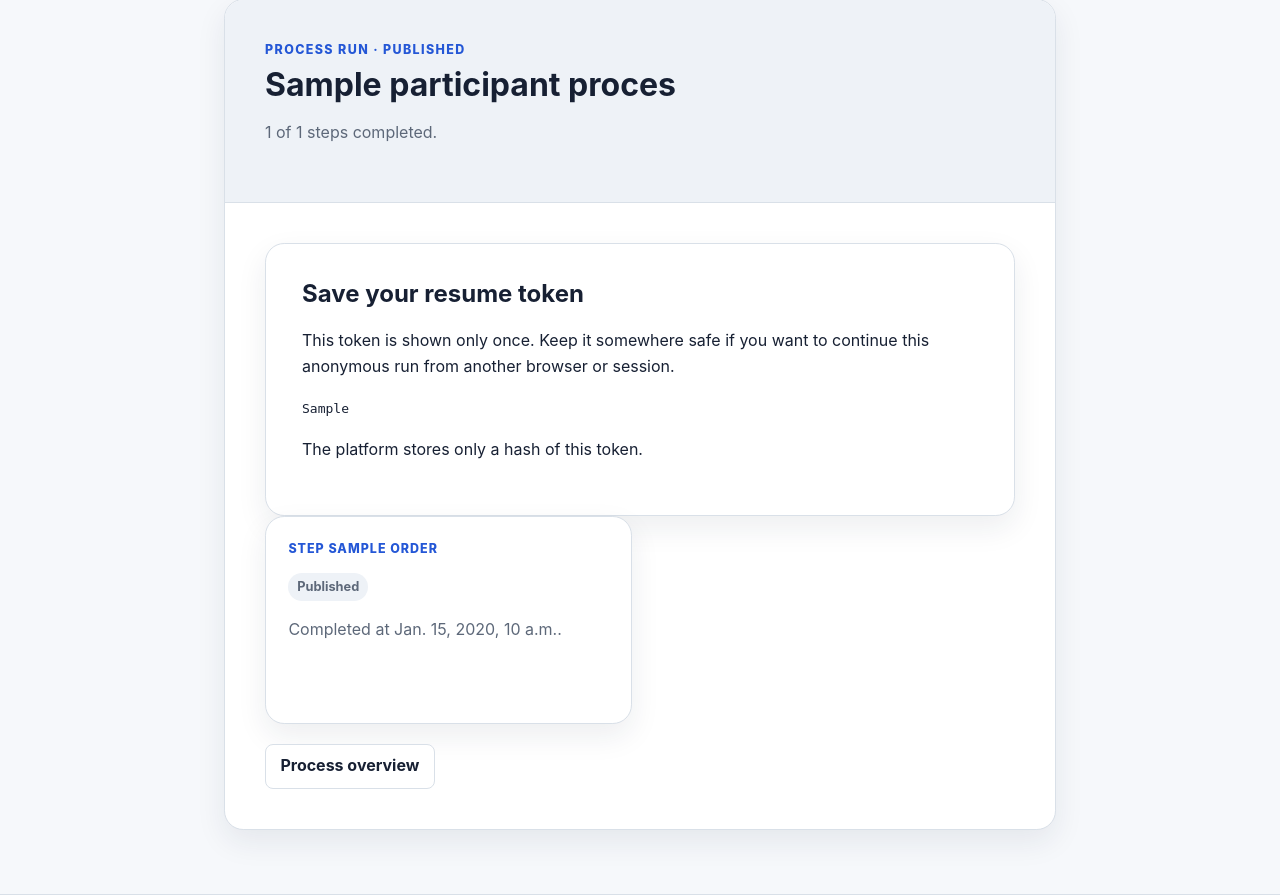
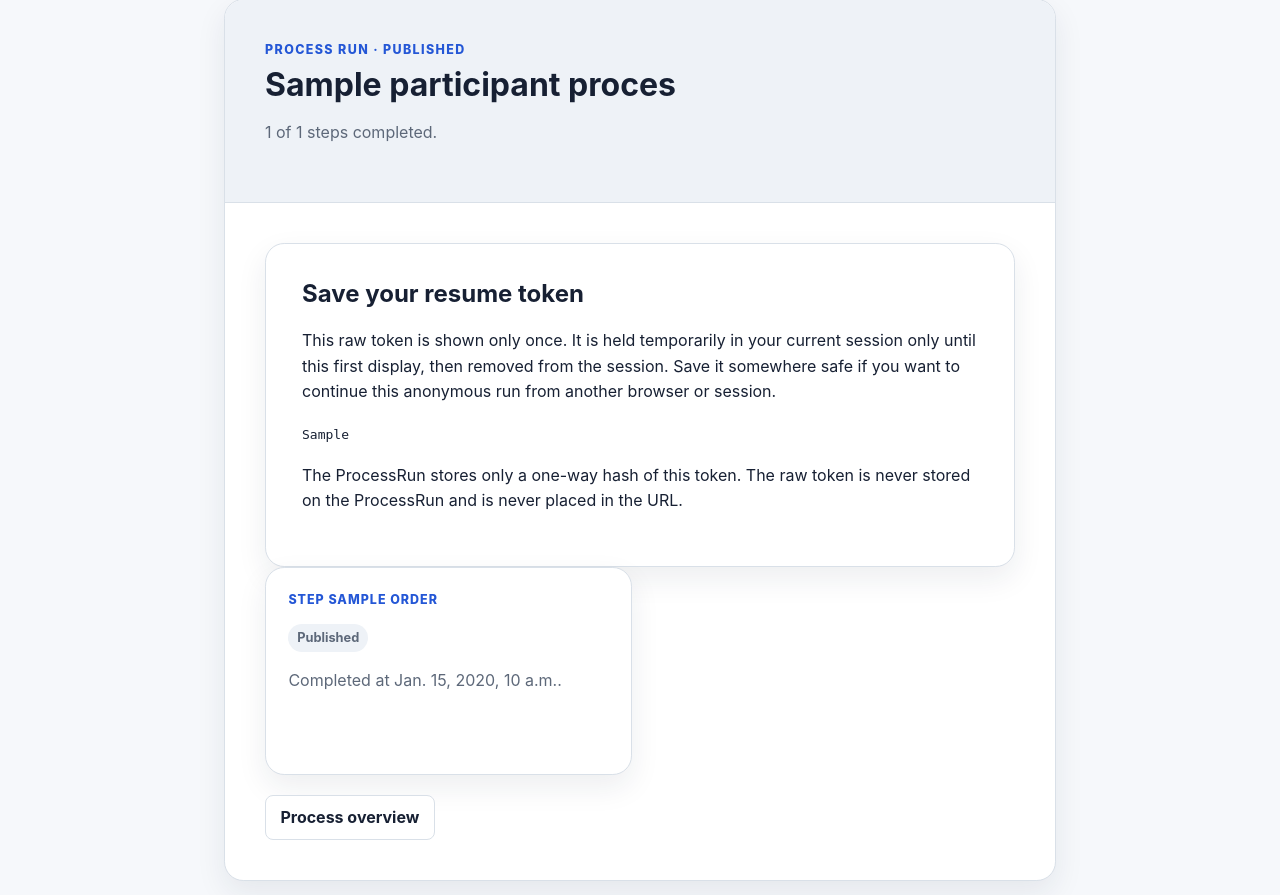
Before and after one commit to SARD-81/dynamic-forms-platform, a Django app: template src/templates/participants/process_run_detail.html in a window 1280 px wide. Shown: the part 122-1017 px from the top of the page. Run offline with Django 5.2, Linux system fonts and the light colour scheme; the template is opened without the code that fills it: most values are stand-ins (such as "Sample title", 1, 10 or a date in 2020).

Commit message:
fix(processes): clarify one-time resume token handling (#42)

```diff
--- a/src/templates/participants/process_run_detail.html
+++ b/src/templates/participants/process_run_detail.html
@@ -12,9 +12,9 @@
 {% if resume_token_once %}
     <section class="auth-card" role="status">
         <h2>Save your resume token</h2>
-        <p>This token is shown only once. Keep it somewhere safe if you want to continue this anonymous run from another browser or session.</p>
+        <p>This raw token is shown only once. It is held temporarily in your current session only until this first display, then removed from the session. Save it somewhere safe if you want to continue this anonymous run from another browser or session.</p>
         <p><code id="resume-token-once">{{ resume_token_once }}</code></p>
-        <p>The platform stores only a hash of this token.</p>
+        <p>The ProcessRun stores only a one-way hash of this token. The raw token is never stored on the ProcessRun and is never placed in the URL.</p>
     </section>
 {% endif %}
 
```
